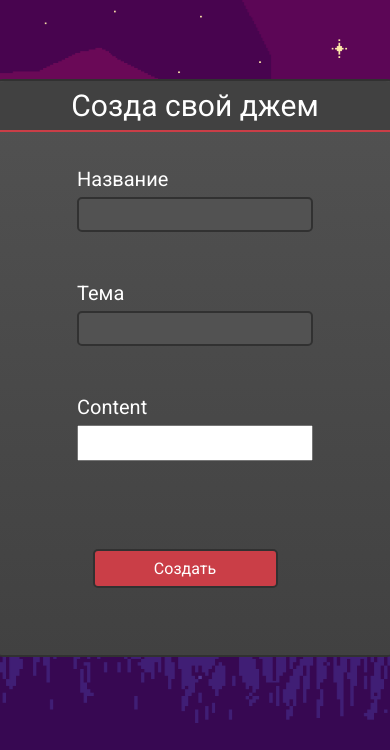
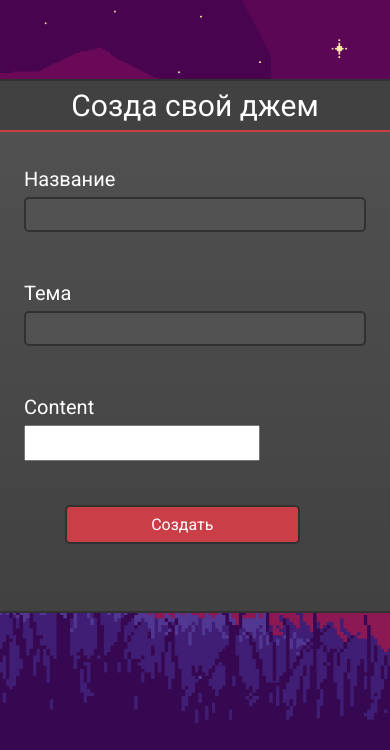
Before and after one commit to lanissell/ReadyForJamWeb, a Django app: page /jam/register/ in a window 390 px wide. Shown: the part 94-844 px from the top of the page. Run offline with Django 4.2, Linux system fonts and the light colour scheme; style sheets or scripts are compiled from the project's sources; some libraries are stand-ins or nearby versions.

Commit message:
fixed page for user registration

```diff
--- a/ReadyForJam/static/user/css/authorization/user-authorization.css
+++ b/ReadyForJam/static/user/css/authorization/user-authorization.css
@@ -34,7 +34,7 @@
 }
 
 .registration__container {
-  max-width: 785px;
+  min-width: 785px;
   background: linear-gradient(180deg, #525252 0%, #414141 100%);
   border: 2px solid #313131;
   border-radius: 10px;
@@ -63,13 +63,11 @@
 
 .registration__list {
   flex-wrap: wrap;
-}
-.registration__list :last-child {
-  margin-bottom: 44px;
+  align-items: center;
 }
 
-.registration__item {
-  margin: 0 137px;
+ul li.registration__item {
+  margin: 0 137px 44px;
 }
 
 .registration__item-title {
@@ -98,7 +96,6 @@
   max-width: 100%;
   min-width: 100%;
   height: 19.8849630238%;
-  margin-bottom: 22px;
   outline: none;
   background: #525252;
   border: 2px solid #313131;
@@ -121,7 +118,7 @@
 
 .button-block {
   padding: 0 5px;
-  margin-bottom: 66px;
+  margin: 0 0 66px;
 }
 
 .button-block__button {
@@ -165,10 +162,10 @@
 
 @media (max-width: 800px) {
   .registration__container {
-    max-width: 628px;
+    min-width: 628px;
   }
-  .registration__item {
-    margin: 0 96px;
+  ul li.registration__item {
+    margin: 0 96px 44px;
   }
   .registration__item-title {
     font-weight: 350;
@@ -188,10 +185,10 @@
 }
 @media (max-width: 630px) {
   .registration__container {
-    max-width: 510px;
+    min-width: 510px;
   }
-  .registration__item {
-    margin: 0 82px;
+  ul li.registration__item {
+    margin: 0 82px 44px;
   }
   .registration__item-title {
     font-weight: 300;
@@ -213,6 +210,9 @@
   .registration__button-block {
     width: 95%;
   }
+  .button-block__button {
+    margin: 0 0 20px 0;
+  }
 }
 
 /*# sourceMappingURL=user-authorization.css.map */
--- a/ReadyForJam/static/user/css/authorization/user-authorization.scss
+++ b/ReadyForJam/static/user/css/authorization/user-authorization.scss
@@ -37,13 +37,14 @@
 }
 
 .registration__container {
-  max-width: 785px;
+  min-width: 785px;
   background: linear-gradient(180deg, #525252 0%, #414141 100%);
   border: 2px solid #313131;
   border-radius: 10px;
   align-items: center;
   top: 50%;
 }
+
 
 
 .registration__title {
@@ -70,18 +71,18 @@
 
 .registration__list {
   flex-wrap: wrap;
-  :last-child {
-    margin-bottom: 44px;
-  }
+  align-items: center;
 }
 
+
 .registration__item {
-  margin: 0 137px;
+}
+
+ul li.registration__item {
+  margin: 0 137px 44px;
 }
 
 .registration__item-title {
-
-
   font-family: Roboto, serif;
   font-style: normal;
   font-weight: 400;
@@ -108,7 +109,6 @@
   max-width: 100%;
   min-width: 100%;
   height: 242px/1217px * 100%;
-  margin-bottom: 22px;
   outline: none;
   background: #525252;
   border: 2px solid #313131;
@@ -131,8 +131,12 @@
 
 .button-block {
   padding: 0 5px;
-  margin-bottom: 66px;
+  margin: 0 0 66px;
 }
+
+//button.button-block:last-child {
+//  margin-bottom: 66px;
+//}
 
 .button-block__button {
   max-height: 40px;
@@ -182,12 +186,12 @@
 
 @media (max-width: 800px) {
   .registration__container {
-    max-width: round(785px * 0.8);
+    min-width: round(785px * 0.8);
   }
 
-  .registration__item {
-    margin: 0 96px;
-  }
+ul li.registration__item {
+  margin: 0 96px 44px;
+}
 
   .registration__item-title {
     font-weight: 350;
@@ -210,12 +214,12 @@
 
 @media (max-width: 630px) {
   .registration__container {
-    max-width: round(785px * 0.65);
+    min-width: round(785px * 0.65);
   }
 
-  .registration__item {
-    margin: 0 82px;
-  }
+ul li.registration__item {
+  margin: 0 82px 44px;
+}
 
   .registration__item-title {
     font-weight: 300;
@@ -241,4 +245,8 @@
   .registration__button-block {
     width: 95%;
   }
+
+  .button-block__button {
+    margin: 0 0 20px 0;
+  }
 }
```
Also changed, not shown: 1 other file.
